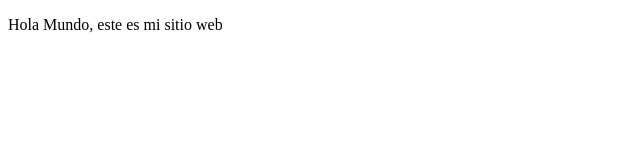
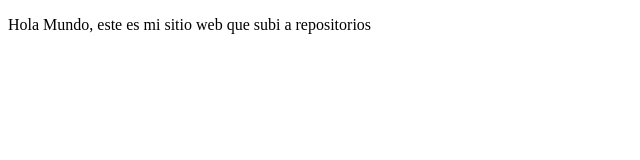
Before and after one commit to Galeanmx/proyectoDemoCursoPrework, a plain HTML site: page index.html in a window 1280 px wide. Shown: the whole page, without its empty margins (0-640 px from the left). Drawn offline with Linux system fonts and the light colour scheme.

Commit message:
cambios agregamos palabras

```diff
--- a/index.html
+++ b/index.html
@@ -7,6 +7,6 @@
     <title>Hola Mundo</title>
 </head>
 <body>
-<p>Hola Mundo, este es mi sitio web</p>
+<p>Hola Mundo, este es mi sitio web que subi a repositorios</p>
 </body>
 </html>
```
